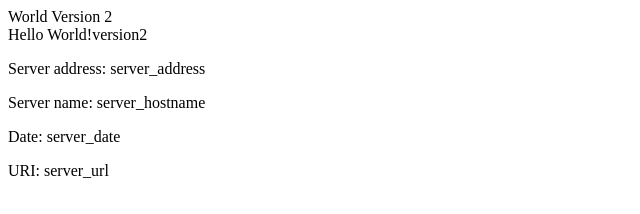
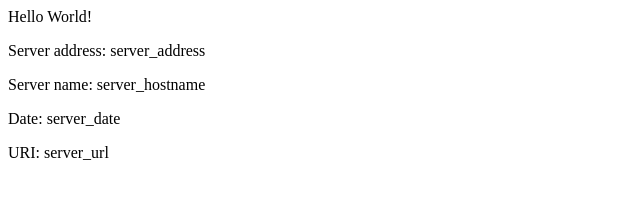
Before and after one commit to kevken1000/eks-example_old, a plain HTML site: page src/index.html in a window 1280 px wide. Shown: the whole page, without its empty margins (0-640 px from the left). Drawn offline with Linux system fonts and the light colour scheme.

Commit message:
Initial commit

```diff
--- a/src/index.html
+++ b/src/index.html
@@ -1,12 +1,8 @@
 <head>
- World Version 2
-
-
-
-	<title>Hello World Version 2</title>
-		</head>
+<title>Hello World</title>
+</head>
 <div class="info">
-<h>Hello World!version2</h>
+<h>Hello World!</h>
 <p><span>Server&nbsp;address:</span> <span>server_address</span></p>
 <p><span>Server&nbsp;name:</span> <span>server_hostname</span></p>
 <p class="smaller"><span>Date:</span> <span>server_date</span></p>
```
Also changed, not shown: 1 other file.
